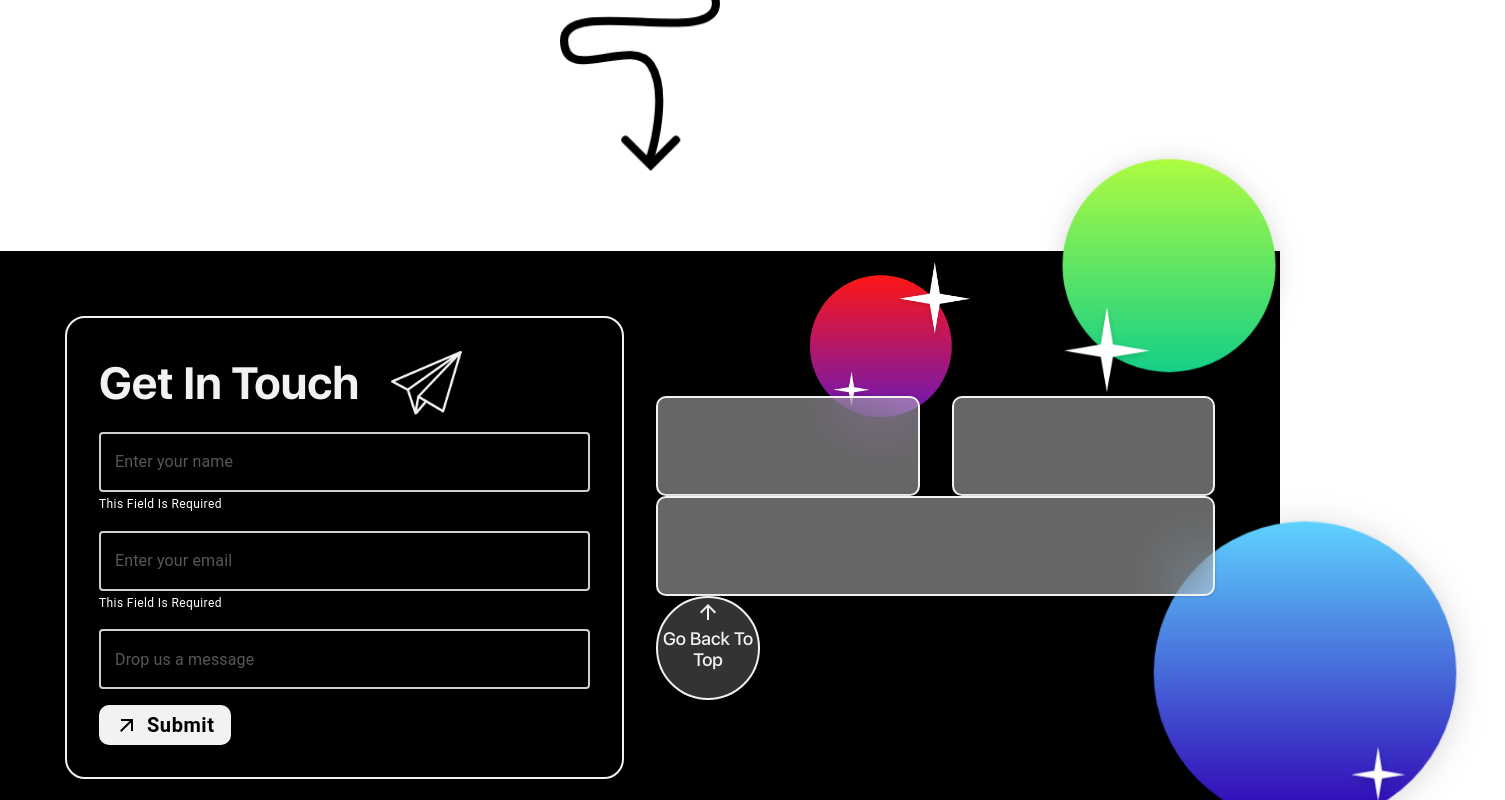
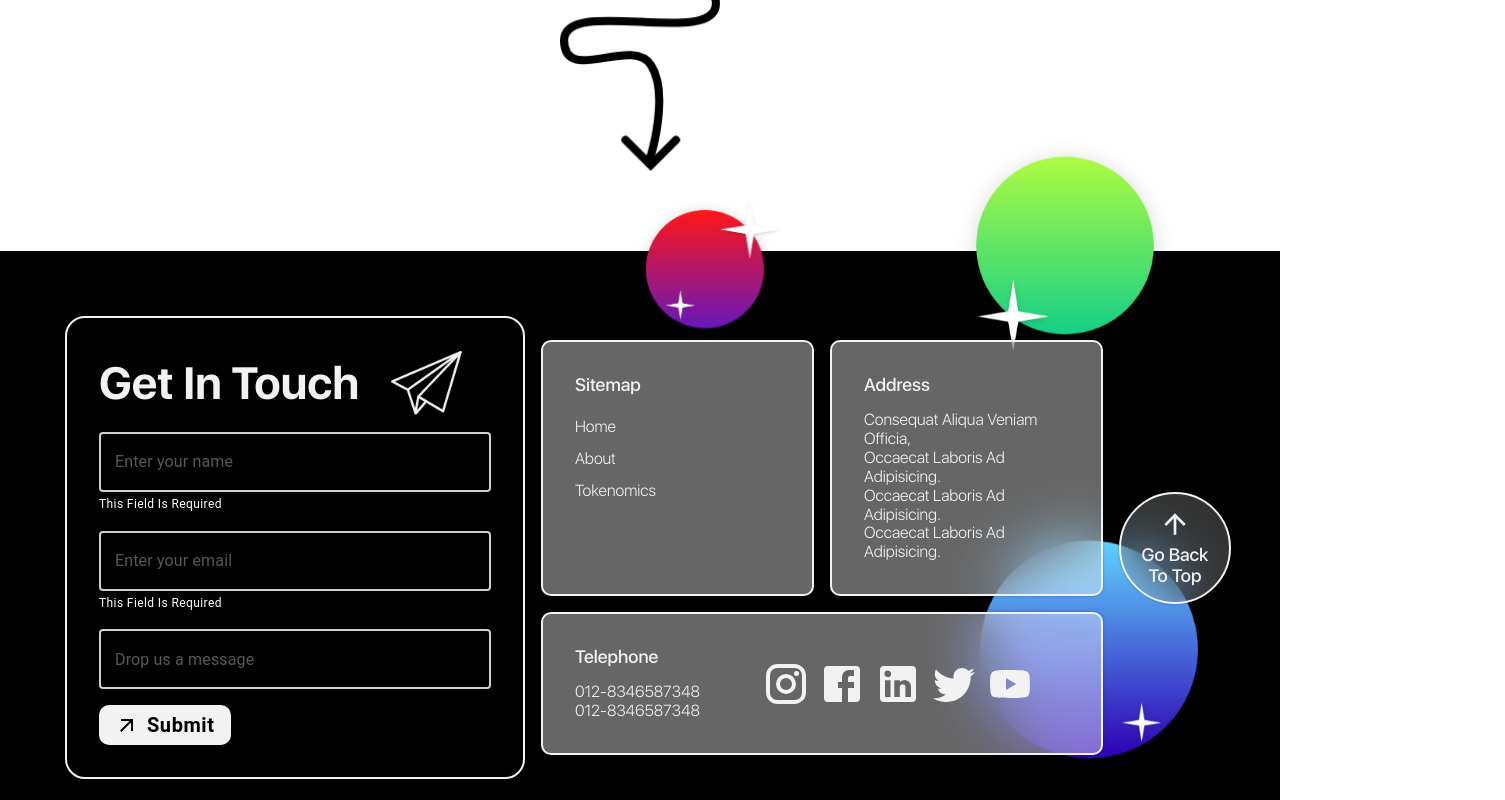
Before and after one commit to formorri/BFFGram, a Next.js app: page /about in a window 1280 px wide. Shown: the part 2920-3720 px from the top of the page, 1505 px wide, since content can reach past the window. Built offline with nearby package versions, Linux system fonts and the light colour scheme.

Commit message:
completed footer

```diff
--- a/src/components/Footer/Footer.js
+++ b/src/components/Footer/Footer.js
@@ -14,6 +14,12 @@ import { Alert, AlertTitle } from '@mui/material/Alert';
 import { images } from '../../constants';
 import ArrowOutwardIcon from '@mui/icons-material/ArrowOutward';
 import ArrowUpwardIcon from '@mui/icons-material/ArrowUpward';
+import InstagramIcon from '@mui/icons-material/Instagram';
+import FacebookIcon from '@mui/icons-material/Facebook';
+import LinkedInIcon from '@mui/icons-material/LinkedIn';
+import TwitterIcon from '@mui/icons-material/Twitter';
+import YouTubeIcon from '@mui/icons-material/YouTube';
+
 import Card from '../../components/Card';
 import Link from 'next/link';
 import { sendContactForm } from '../../../lib/api';
@@ -117,7 +123,7 @@ const Footer = () => {
           loading="lazy"
         />
       </div>
-      <Grid12>
+      <div className={styles.grid}>
         <div className={styles.form}>
           <div className={styles['form__header']}>
             <h2>Get in touch</h2>
@@ -128,9 +134,7 @@ const Footer = () => {
               loading="lazy"
             />
           </div>
-          {/* {error && (
-            <p className={styles.error}>{error}</p>
-          )} */}
+
           {error && <p className={styles.error}>{error}</p>}
           {submitted && (
             <p className={styles.success}>Thanks for contacting us!</p>
@@ -182,13 +186,106 @@ const Footer = () => {
             </Button>
           </form>
         </div>
+        <div className={styles.flex}>
           <div className={styles.info}>
+            <div className={styles.info__info}>
+              <Grid12>
+                <Card className={styles.text}>
                   <div>
-            <Grid12>
-              <Card></Card>
-              <Card></Card>
+                    <h2>Sitemap</h2>
+                  </div>
+                  <ul>
+                    <li>
+                      <Link href='/'>
+                        Home
+                        <Image
+                          src={images.star}
+                          alt="star"
+                          className={styles['star']}
+                          loading="lazy"
+                        />
+                      </Link>
+                    </li>
+                    <li>
+
+                      <Link href='/about'>
+                        About
+                        <Image
+                          src={images.star}
+                          alt="star"
+                          className={styles['star']}
+                          loading="lazy"
+                        />
+                      </Link>
+                    </li>
+                    <li>
+                      <Link href='/tokenomics'>
+                        Tokenomics
+                        <Image
+                          src={images.star}
+                          alt="star"
+                          className={styles['star']}
+                          loading="lazy"
+                        />
+                      </Link>
+                    </li>
+                  </ul>
+                </Card>
+                <Card className={styles.text}>
+                  <div>
+                    <h2>Address</h2>
+                  </div>
+                  <ul>
+                    <li>
+                      Consequat aliqua veniam officia,
+                    </li>
+                    <li>
+                      Occaecat laboris ad adipisicing.
+                    </li>
+                    <li>
+                      Occaecat laboris ad adipisicing.
+                    </li>
+                    <li>
+                      Occaecat laboris ad adipisicing.
+                    </li>
+                  </ul>
+                </Card>
               </Grid12>
-            <Card></Card>
+              <Card className={`${styles["text"]} ${styles["contacts"]}`}>
+                <div>
+                  <h2>Telephone</h2>
+                  <p>012-8346587348</p>
+                  <p>012-8346587348</p>
+                </div>
+
+                <ul>
+                  <li>
+                    <Link href='/'>
+                      <InstagramIcon></InstagramIcon>
+                    </Link>
+                  </li>
+                  <li>
+                    <Link href='/'>
+                      <FacebookIcon></FacebookIcon>
+                    </Link>
+                  </li>
+                  <li>
+                    <Link href='/'>
+                      <LinkedInIcon></LinkedInIcon>
+                    </Link>
+                  </li>
+                  <li>
+                    <Link href='/'>
+                      <TwitterIcon></TwitterIcon>
+                    </Link>
+                  </li>
+                  <li>
+                    <Link href='/'>
+                      <YouTubeIcon></YouTubeIcon>
+                    </Link>
+                  </li>
+                </ul>
+              </Card>
             </div>
             <div className={styles['back-to-top']}>
               <Link href='#home'>
@@ -199,7 +296,8 @@ const Footer = () => {
               </Link>
             </div>
           </div>
-      </Grid12>
+        </div>
+      </div>
     </footer>
   )
 }
--- a/src/components/Footer/Footer.module.scss
+++ b/src/components/Footer/Footer.module.scss
@@ -6,7 +6,7 @@
   z-index: 1;
   @include header-text;
   color: $white-primary;
-  padding: $large-padding;
+  padding: $large-padding $small-padding;
   position: relative;
 
   .absolute {
@@ -20,36 +20,47 @@
     }
 
     .circle-1 {
-      width: 25rem;
+      @include float-animation(6s);
+      width: 28rem;
       height: auto;
-      top: 10rem;
-      left: 65rem;
+      top: 40rem;
+      left: 0rem;
     }
 
     .circle-2 {
-      width: 18rem;
+      @include float-animation(8s);
+      width: 12rem;
       height: auto;
-      left: 60rem;
+      left: 18rem;
       top: -12rem;
     }
 
     .circle-3 {
-      width: 12rem;
+      @include float-animation(4s);
+      width: 8rem;
       height: auto;
-      left: 45rem;
-      top: -4rem;
+      left: 0rem;
+      top: -6rem;
     }
+  }
+
+  .grid {
+    display: grid;
+    grid-template-columns: 1fr;
+    row-gap: 1rem;
   }
 
   .form {
     padding: 2rem;
     border: $border-weight $white-primary;
     border-radius: $border-radiusx2;
+    width: 100%;
 
     .error {
       @include paragraph-light-secondary-text;
       color: red;
     }
+
     .success {
       @include paragraph-light-secondary-text;
       color: green;
@@ -108,48 +119,134 @@
       }
 
       &:hover {
-        background-color: $circle-1;
+        background-color: $circle-3;
 
       }
     }
 
-    // .input {
-    //   @include paragraph-medium-text;
-    //   background-color: rgba(254, 254, 254, 0.25);
-    //   padding: 1rem;
-    //   border-radius: $border-radius;
-    //   border: $border-weight $grey-primary;
-    //   display: flex;
-    //   align-items: flex-start;
-
-    //   &::placeholder {
-    //     color: $grey-primary;
-    //   }
-    // }
-
   }
 
   .info {
+    $button-size: 7rem;
+    $row-gap: 1rem;
     display: flex;
     flex-wrap: nowrap;
+    flex-direction: column;
+    width: 100%;
+    row-gap: $row-gap;
+
+    &__info {
+      display: flex;
+      row-gap: $row-gap;
+      flex-direction: column;
+
+      &>div {
+        row-gap: $row-gap;
+      }
+
+      .text {
+        $first-column: 40%;
+        $second-column: calc(100% - $first-column);
+        color: $white-primary;
+        display: flex;
+        flex-direction: row;
+        align-items: center;
+        justify-content: flex-start;
+
+        &>div {
+          width: $first-column;
+        }
+
+        h2 {
+          @include paragraph-medium-text;
+        }
+
+        p {
+          @include paragraph-light-secondary-text;
+        }
+
+        ul {
+          @include paragraph-light-secondary-text;
+          list-style: none;
+          margin: 0;
+          border-left: $border-weight $white-primary;
+          width: $second-column;
+
+          li {
+
+            a {
+              color: $white-primary;
+              display: flex;
+              align-items: center;
+              column-gap: 1rem;
+
+              .star {
+                opacity: 0;
+                height: 2rem;
+                width: auto;
+                transition: 0.1s ease-in-out;
+              }
+            }
+
+            &:hover {
+              a {
+                .star {
+                  opacity: 1;
+                }
+              }
+            }
+          }
+        }
+      }
+    }
+
+    .contacts {
+      ul {
+        display: flex;
+        column-gap: 0.5rem;
+
+        li {
+          a {
+            svg {
+              height: 2rem;
+              width: auto;
+            }
+          }
+
+          &:hover {
+            a {
+              svg {
+                color: $circle-3;
+              }
+            }
+          }
+        }
+      }
+    }
 
     .back-to-top {
-      $size: 6.5rem;
       @include paragraph-medium-text;
       @include shadow;
       @include glassmorphism;
+      border: $border-weight $white-primary;
       display: flex;
       flex-direction: column;
       justify-content: center;
-      align-items: center;
       border-radius: 100%;
-      border: $border-weight $white-primary;
       background-color: rgba(254, 254, 254, 0.2);
       color: $white-primary;
-      width: $size;
-      height: $size;
+      width: $button-size;
+      height: $button-size;
       padding: 1rem;
       text-align: center;
+      align-self: center;
+      align-items: center;
+
+      .scroll {
+        width: $button-size;
+        height: $button-size;
+        padding: 1rem;
+      }
 
       a {
         color: $white-primary;
@@ -166,16 +263,127 @@
       }
     }
   }
-
-
 }
 
 @include gt-sm {
+  .container {
+    .absolute {
+      .circle-1 {
+        width: 30rem;
+        height: auto;
+        top: 50rem;
+        left: 30rem;
+      }
+
+      .circle-2 {
+        width: 20rem;
+        height: auto;
+        left: 42rem;
+        top: -14rem;
+      }
+
+      .circle-3 {
+        width: 10rem;
+        height: auto;
+        left: 0rem;
+        top: -6rem;
+      }
+    }
+  }
+}
+
+@include gt-md {
+  $button-size: 7rem;
+  $gap: 1rem;
+
+  .container {
+    padding: $large-padding;
+
+    .absolute {
+      .circle-1 {
+        width: 18rem;
+        height: auto;
+        top: 12rem;
+        left: 55rem;
+      }
+
+      .circle-2 {
+        width: 15rem;
+        height: auto;
+        left: 55rem;
+        top: -11rem;
+      }
+
+      .circle-3 {
+        width: 10rem;
+        height: auto;
+        left: 35rem;
+        top: -6rem;
+      }
+    }
+
+    .grid {
+      display: grid;
+      grid-template-columns: [first] 40% [line2] 60% [end];
+      column-gap: 1rem;
+    }
+
+    .flex {
+      display: flex;
+    }
+
+    .info {
+      display: flex;
+      flex-wrap: nowrap;
+      flex-direction: row;
+      column-gap: $gap;
+
+      &__info {
+        display: flex;
+        flex-direction: column;
+        row-gap: $gap;
+        justify-content: center;
+
+        &>div {
+          column-gap: $gap;
+        }
+
+        .text {
+          flex-direction: column;
+          align-items: flex-start;
+          padding: 2rem;
+
+          ul {
+            width: 100%;
+            border-left: none;
+            padding: 0;
+            justify-content: center;
+
+            li {
+              a {
+                svg {
+                  height: 3rem;
+                  width: auto;
+                }
+              }
+            }
+          }
+        }
+      }
+
+      .contacts {
+        display: flex;
+        flex-direction: row;
+        align-items: center;
+      }
+
       .back-to-top {
+        width: $button-size;
+        height: $button-size;
+
         .scroll {
-      $size: 8rem;
-      width: $size;
-      height: $size;
+          width: $button-size;
+          height: $button-size;
           padding: 1rem;
 
           svg {
@@ -186,3 +394,5 @@
         }
       }
     }
+  }
+}
--- a/src/pages/about.js
+++ b/src/pages/about.js
@@ -33,13 +33,6 @@ export default function Home() {
     return (
         <Container>
             <Head>
-                <title>Create Next App</title>
-                <link rel="icon" href="/favicon.ico" />
-
-                <meta
-                    name="description"
-                    content="Use Sass to start your Next.js app with CSS superpowers!"
-                ></meta>
             </Head>
 
             <Background />
```
Also changed, not shown: src/pages/index.js (+14 -4 lines), src/pages/tokenomics.js (+0 -7 lines). Lines whose indentation alone changed are shown as unchanged.
